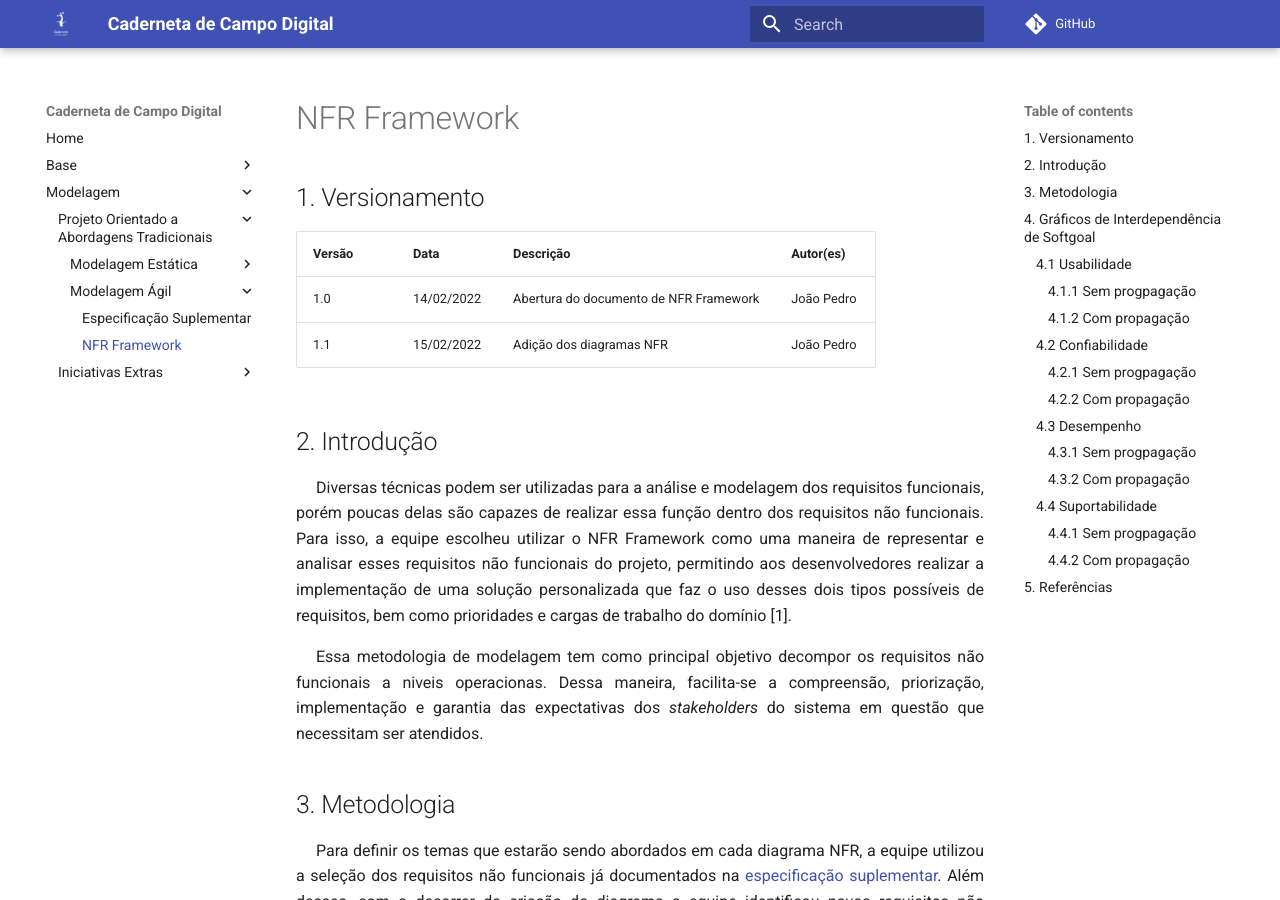
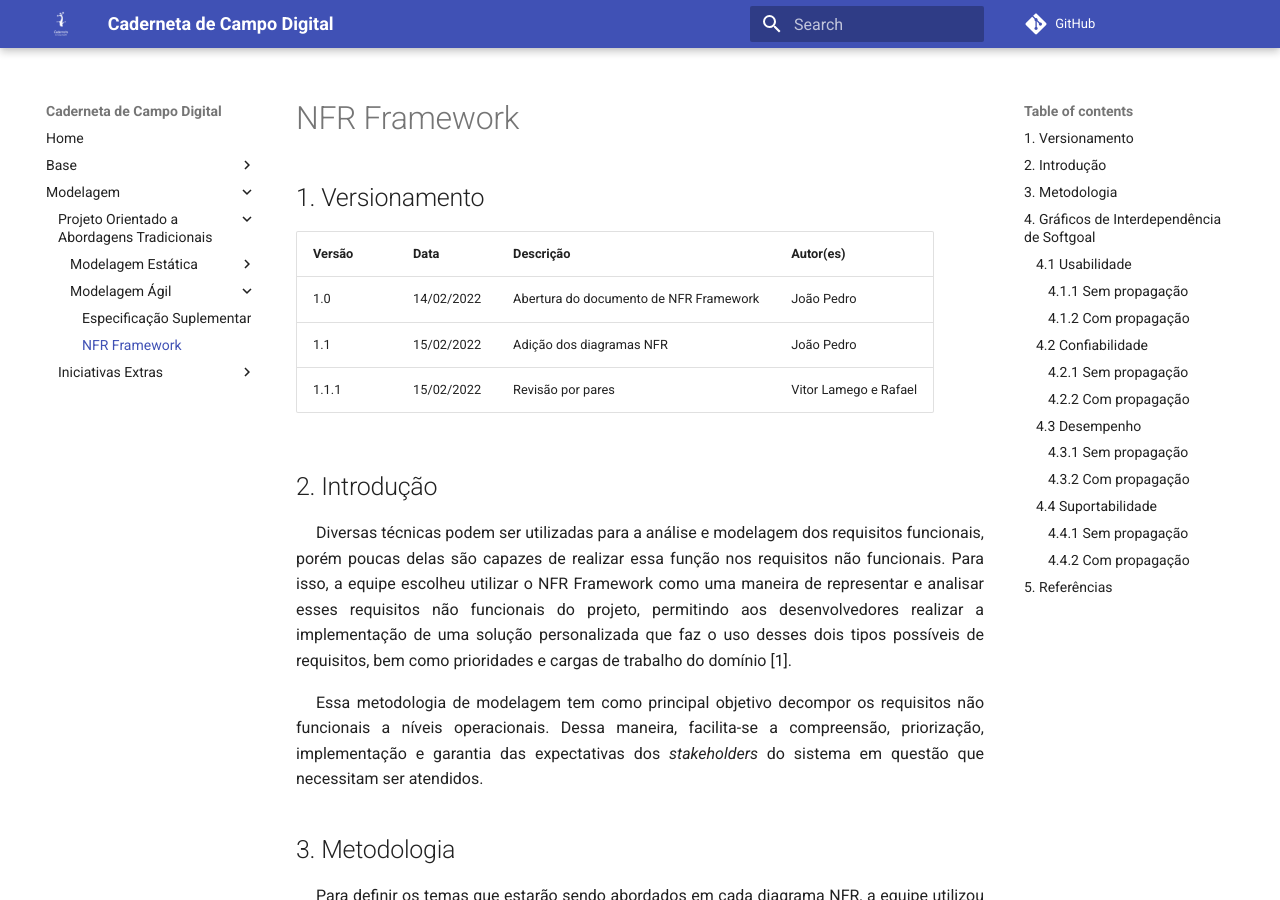
Before and after one commit to UnBArqDsw2021-2/2021.2_G4_CadernetaDeCampoDigital_docs, an MkDocs documentation site: the page built from docs/modelagem/agil/nfr_framework.md, in a window 1280 px wide and 900 px high. Built offline with MkDocs 1.6.1 and Material for MkDocs 9.7.7, drawn with Linux system fonts in a browser that asks for light colours; comment, search, counter and statistics services are not loaded; some of the changed text lies outside the part shown.

Commit message:
#62 Correções pós-review

```diff
--- a/docs/modelagem/agil/nfr_framework.md
+++ b/docs/modelagem/agil/nfr_framework.md
@@ -4,10 +4,11 @@
 | ------ | ----- | -------------------------------------- | --------------- |
 | 1.0 | 14/02/2022 | Abertura do documento de NFR Framework | João Pedro |
 | 1.1 | 15/02/2022 | Adição dos diagramas NFR | João Pedro |
+| 1.1.1 | 15/02/2022 | Revisão por pares | Vitor Lamego e Rafael |
 
 ## 2. Introdução
-<p style="text-align: justify; text-indent: 20px">Diversas técnicas podem ser utilizadas para a análise e modelagem dos requisitos funcionais, porém poucas delas são capazes de realizar essa função dentro dos requisitos não funcionais. Para isso, a equipe escolheu utilizar o NFR Framework como uma maneira de representar e analisar esses requisitos não funcionais do projeto, permitindo aos desenvolvedores realizar a implementação de uma solução personalizada que faz o uso desses dois tipos possíveis de requisitos, bem como prioridades e cargas de trabalho do domínio [1].</p>
-<p style="text-align: justify; text-indent: 20px">Essa metodologia de modelagem tem como principal objetivo decompor os requisitos não funcionais a niveis operacionas. Dessa maneira, facilita-se a compreensão, priorização, implementação e garantia das expectativas dos <i>stakeholders</i> do sistema em questão que necessitam ser atendidos.</p>
+<p style="text-align: justify; text-indent: 20px">Diversas técnicas podem ser utilizadas para a análise e modelagem dos requisitos funcionais, porém poucas delas são capazes de realizar essa função nos requisitos não funcionais. Para isso, a equipe escolheu utilizar o NFR Framework como uma maneira de representar e analisar esses requisitos não funcionais do projeto, permitindo aos desenvolvedores realizar a implementação de uma solução personalizada que faz o uso desses dois tipos possíveis de requisitos, bem como prioridades e cargas de trabalho do domínio [1].</p>
+<p style="text-align: justify; text-indent: 20px">Essa metodologia de modelagem tem como principal objetivo decompor os requisitos não funcionais a níveis operacionais. Dessa maneira, facilita-se a compreensão, priorização, implementação e garantia das expectativas dos <i>stakeholders</i> do sistema em questão que necessitam ser atendidos.</p>
 
 ## 3. Metodologia
 <p style="text-align: justify; text-indent: 20px">Para definir os temas que estarão sendo abordados em cada diagrama NFR, a equipe utilizou a seleção dos requisitos não funcionais já documentados na <a href="../especificacao_suplementar">especificação suplementar</a>. Além desses, com o decorrer da criação do diagrama a equipe identificou novos requisitos não funcionais que ainda não haviam sido elicitados e que podem e devem estar incluídos dentro do projeto.</p>
@@ -31,54 +32,54 @@ E por fim, para a elaboração/propagação serão utilizados os seguintes eleme
 ## 4. Gráficos de Interdependência de Softgoal
 
 ### 4.1 Usabilidade
-#### 4.1.1 Sem progpagação
+#### 4.1.1 Sem propagação
 
-<img class="zoom" src="../../../assets/modelagem/agil/usabilidade.png">
+<img src="../../../assets/modelagem/agil/usabilidade.png">
 <h6 align = "center">Figura 1: SIG de usabilidade</h6>
 <h6 align = "center">Fonte: Autor</h6>
 
 #### 4.1.2 Com propagação
 
-<img class="zoom" src="../../../assets/modelagem/agil/usabilidade_propagado.png">
-<h6 align = "center">Figura 2: SIG de usabilidade com propagaçao</h6>
+<img src="../../../assets/modelagem/agil/usabilidade_propagado.png">
+<h6 align = "center">Figura 2: SIG de usabilidade com propagação</h6>
 <h6 align = "center">Fonte: Autor</h6>
 
 ### 4.2 Confiabilidade
-#### 4.2.1 Sem progpagação
+#### 4.2.1 Sem propagação
 
-<img class="zoom" src="../../../assets/modelagem/agil/confiabilidade.png">
+<img src="../../../assets/modelagem/agil/confiabilidade.png">
 <h6 align = "center">Figura 3: SIG de confiabilidade</h6>
 <h6 align = "center">Fonte: Autor</h6>
 
 #### 4.2.2 Com propagação
 
-<img class="zoom" src="../../../assets/modelagem/agil/confiabilidade_propagado.png">
+<img src="../../../assets/modelagem/agil/confiabilidade_propagado.png">
 <h6 align = "center">Figura 4: SIG de confiabilidade com propagação</h6>
 <h6 align = "center">Fonte: Autor</h6>
 
 ### 4.3 Desempenho
-#### 4.3.1 Sem progpagação
+#### 4.3.1 Sem propagação
 
-<img class="zoom" src="../../../assets/modelagem/agil/desempenho.png">
+<img src="../../../assets/modelagem/agil/desempenho.png">
 <h6 align = "center">Figura 5: SIG de desempenho</h6>
 <h6 align = "center">Fonte: Autor</h6>
 
 #### 4.3.2 Com propagação
 
-<img class="zoom" src="../../../assets/modelagem/agil/desempenho_propagado.png">
+<img src="../../../assets/modelagem/agil/desempenho_propagado.png">
 <h6 align = "center">Figura 6: SIG de desempenho com propagação</h6>
 <h6 align = "center">Fonte: Autor</h6>
 
 ### 4.4 Suportabilidade
-#### 4.4.1 Sem progpagação
+#### 4.4.1 Sem propagação
 
-<img class="zoom" src="../../../assets/modelagem/agil/suportabilidade.png">
+<img src="../../../assets/modelagem/agil/suportabilidade.png">
 <h6 align = "center">Figura 7: SIG de suportabilidade</h6>
 <h6 align = "center">Fonte: Autor</h6>
 
 #### 4.4.2 Com propagação
 
-<img class="zoom" src="../../../assets/modelagem/agil/suportabilidade_propagado.png">
+<img src="../../../assets/modelagem/agil/suportabilidade_propagado.png">
 <h6 align = "center">Figura 8: SIG de suportabilidade com propagação</h6>
 <h6 align = "center">Fonte: Autor</h6>
 
```
